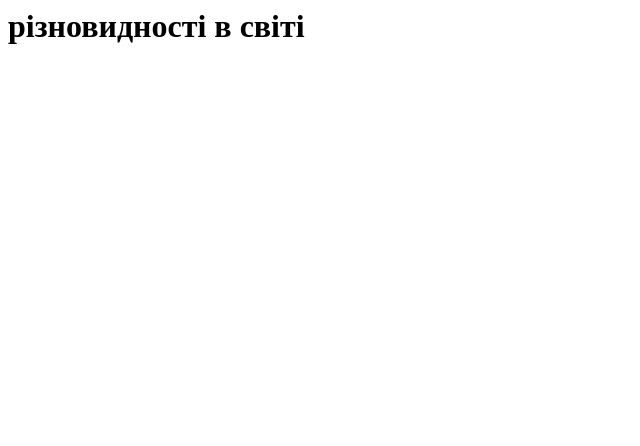
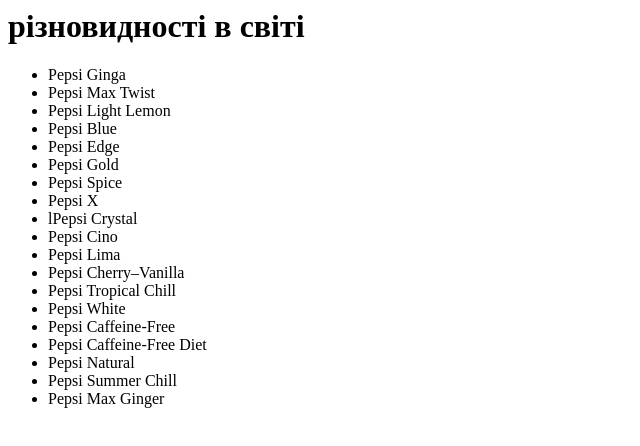
Before and after one commit to hlibushek/pepsi001, a plain HTML site: page index.html in a window 1280 px wide. Shown: the whole page, without its empty margins (0-640 px from the left). Drawn offline with Linux system fonts and the light colour scheme.

Commit message:
Update index.html

```diff
--- a/index.html
+++ b/index.html
@@ -5,14 +5,31 @@
 <body>
 <header>
 <h1>різновидності в світі</h1>
+<ul>
+<li>Pepsi Ginga </li>
+<li>Pepsi Max Twist </li>
+<li>Pepsi Light Lemon </li>
+<li>Pepsi Blue </li>
+<li>Pepsi Edge </li>
+<li>Pepsi Gold </li>
+<li>Pepsi Spice </li>
+<li>Pepsi X </li>
+<li>lPepsi Crystal</li>
+<li>Pepsi Cino </li>
+<li>Pepsi Lima </li>
+<li>Pepsi Cherry–Vanilla </li>
+<li>Pepsi Tropical Chill </li>
+<li>Pepsi White </li>
+<li>Pepsi Caffeine-Free </li>
+<li>Pepsi Caffeine-Free Diet </li>
+<li>Pepsi Natural </li>
+<li>Pepsi Summer Chill </li>
+<li>Pepsi Max Ginger </li>
 
 
 
 
-
-
-
-
+  </ul>
 </header>
 </body>
 </html>
```
